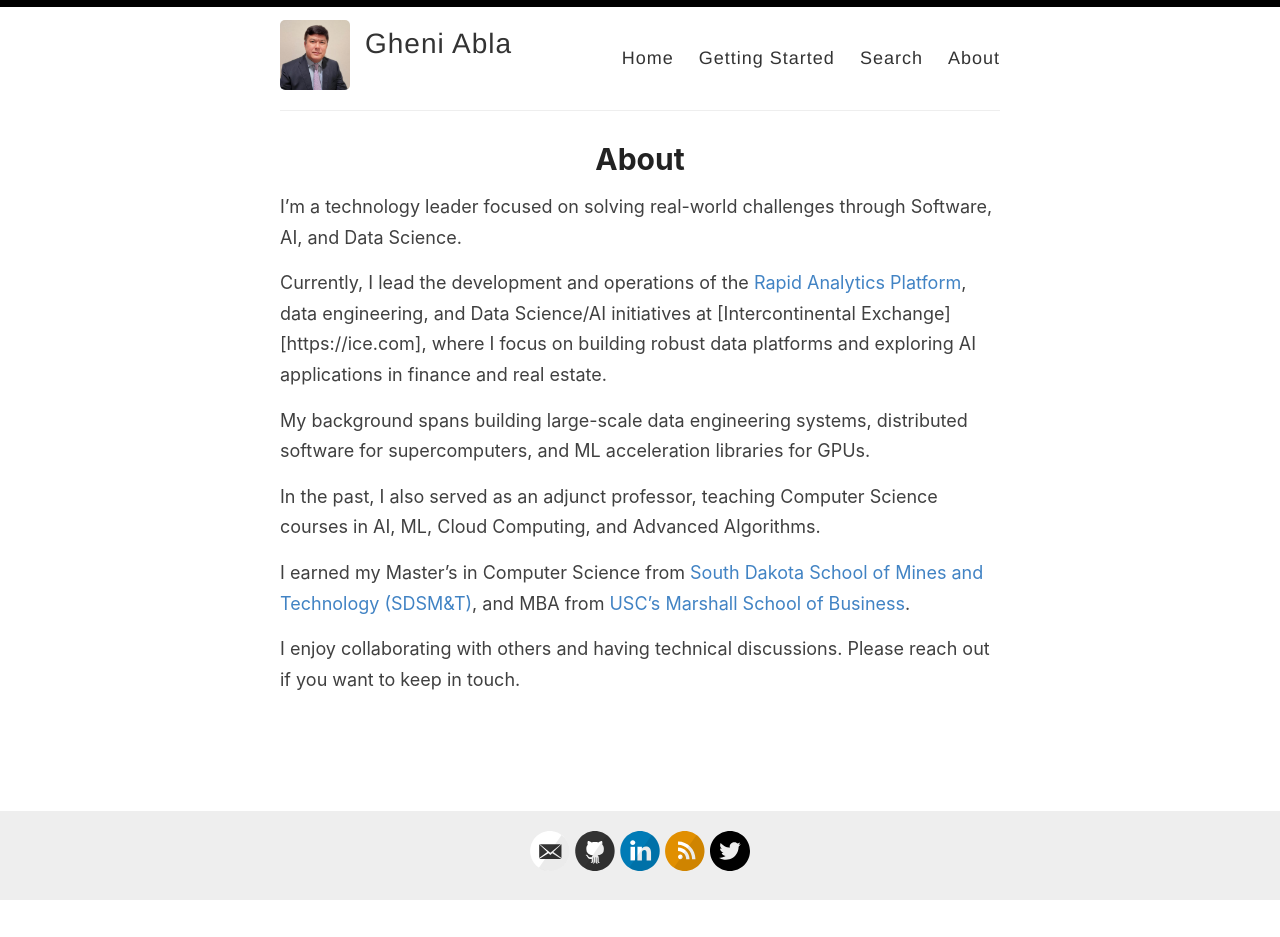
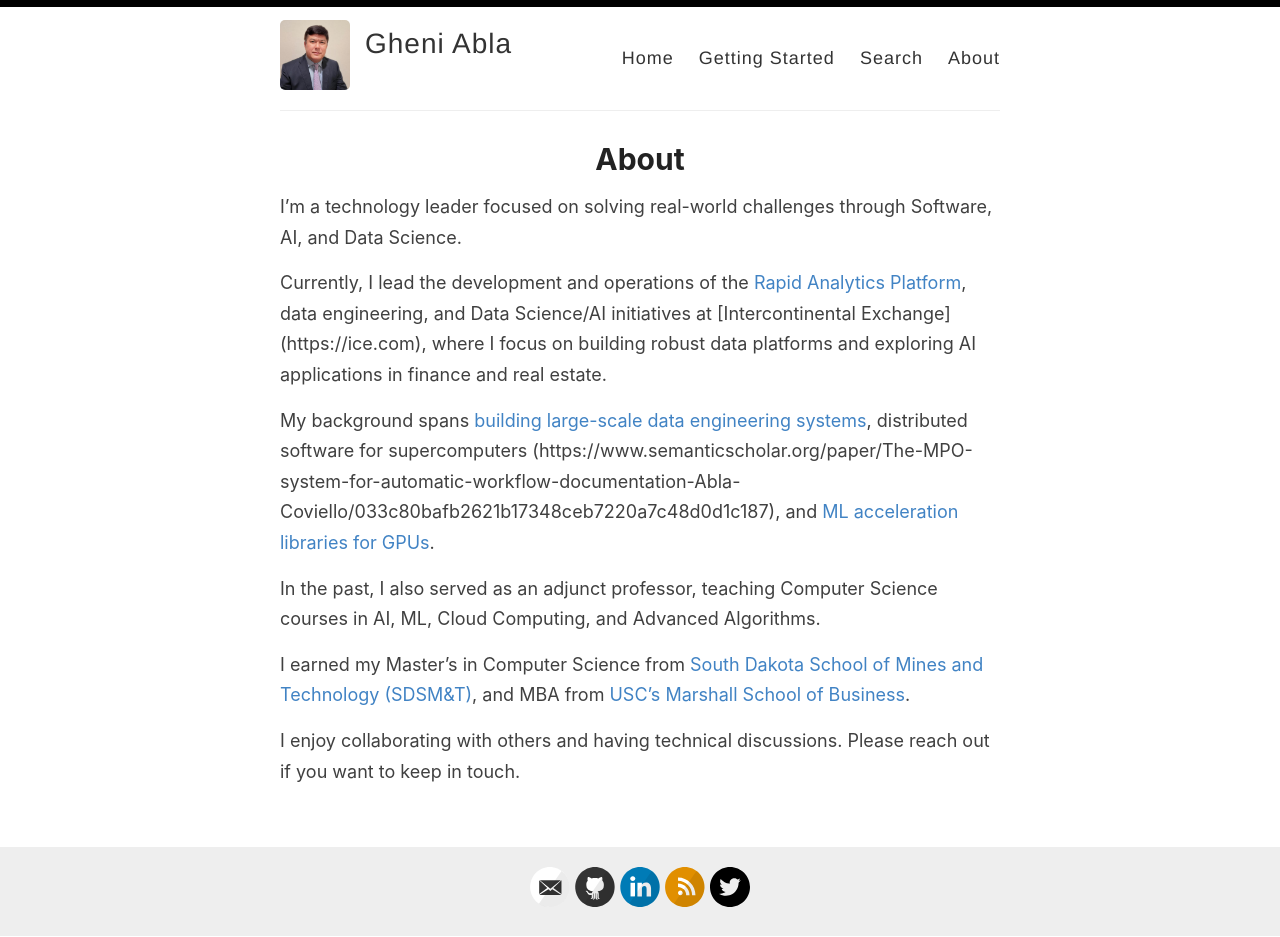
Before and after one commit to gheniabla/gheniabla.github.io, a Jekyll site: the page built from _pages/about.md, in a window 1280 px wide. Built offline with Jekyll 4.4.1, drawn with Linux system fonts in a browser that asks for light colours; before the commit the page ends 901 px from its top, so only the background shows below that; some of the changed lines change nothing that is shown.

Commit message:
Update about.md

```diff
--- a/_pages/about.md
+++ b/_pages/about.md
@@ -6,9 +6,9 @@ permalink: /about/
 
 I'm a technology leader focused on solving real-world challenges through Software, AI, and Data Science.
 
-Currently, I lead the development and operations of the [Rapid Analytics Platform](https://rap.bkicloud.com), data engineering, and Data Science/AI initiatives at [Intercontinental Exchange] [https://ice.com], where I focus on building robust data platforms and exploring AI applications in finance and real estate.
+Currently, I lead the development and operations of the [Rapid Analytics Platform](https://rap.bkicloud.com), data engineering, and Data Science/AI initiatives at [Intercontinental Exchange] (https://ice.com), where I focus on building robust data platforms and exploring AI applications in finance and real estate.
 
-My background spans building large-scale data engineering systems, distributed software for supercomputers, and ML acceleration libraries for GPUs.
+My background spans [building large-scale data engineering systems](https://www.sciencedirect.com/science/article/abs/pii/S0920379614001094), distributed software for supercomputers (https://www.semanticscholar.org/paper/The-MPO-system-for-automatic-workflow-documentation-Abla-Coviello/033c80bafb2621b17348ceb7220a7c48d0d1c187), and [ML acceleration libraries for GPUs](https://www.amd.com/en/solutions/ai.html).
 
 In the past, I also served as an adjunct professor, teaching Computer Science courses in AI, ML, Cloud Computing, and Advanced Algorithms.
 
```
